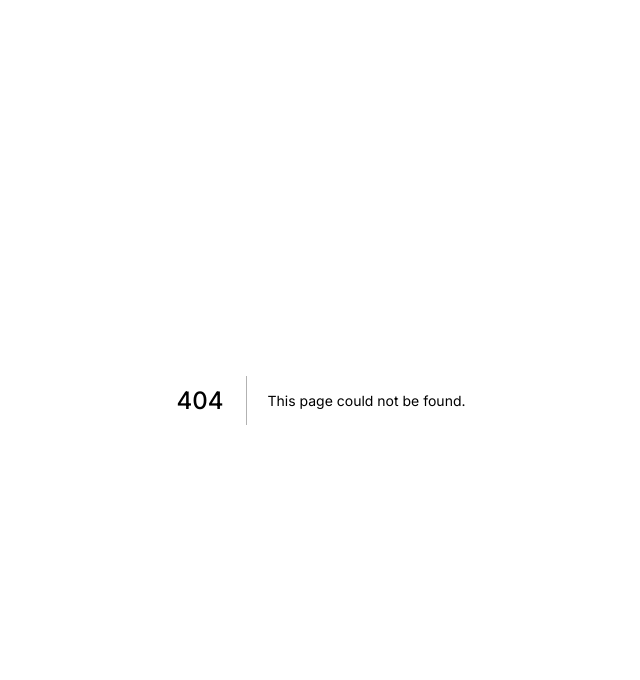
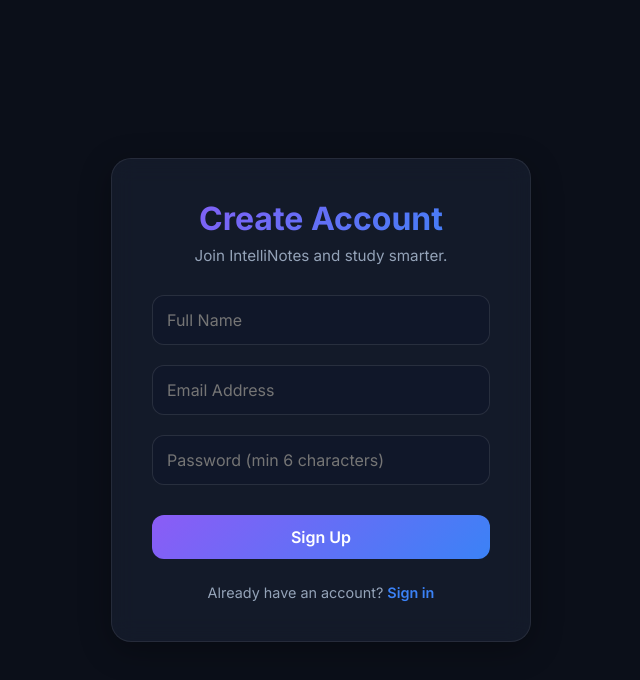
Before and after one commit to Palak-gupta18/IntelliNotes, a Next.js app in the folder frontend/: page /register in a window 1280 px wide. Before the commit this address had no page. Shown: the top 680 px of the page, without its empty margins (319-959 px from the left). Built offline with nearby package versions, Linux system fonts and the light colour scheme.

Commit message:
Create registration page

```diff
--- /dev/null
+++ b/frontend/src/app/register/page.js
@@ -0,0 +1,71 @@
+'use client';
+
+import { useState, useContext } from 'react';
+import Link from 'next/link';
+import { AuthContext } from '../../context/AuthContext';
+import styles from '../auth.module.css';
+
+export default function Register() {
+  const [name, setName] = useState('');
+  const [email, setEmail] = useState('');
+  const [password, setPassword] = useState('');
+  const [error, setError] = useState('');
+
+  const { register } = useContext(AuthContext);
+
+  const handleSubmit = async (e) => {
+    e.preventDefault();
+    setError('');
+
+    const result = await register(name, email, password);
+    if (!result.success) {
+      setError(result.error);
+    }
+  };
+
+  return (
+    <div className={styles.container}>
+      <div className={`glass-panel ${styles.authCard}`}>
+        <h1 className={styles.title}>Create Account</h1>
+        <p className={styles.subtitle}>Join IntelliNotes and study smarter.</p>
+
+        {error && <div className={styles.error}>{error}</div>}
+
+        <form className={styles.form} onSubmit={handleSubmit}>
+          <input
+            type="text"
+            placeholder="Full Name"
+            className="input-field"
+            value={name}
+            onChange={(e) => setName(e.target.value)}
+            required
+          />
+          <input
+            type="email"
+            placeholder="Email Address"
+            className="input-field"
+            value={email}
+            onChange={(e) => setEmail(e.target.value)}
+            required
+          />
+          <input
+            type="password"
+            placeholder="Password (min 6 characters)"
+            className="input-field"
+            value={password}
+            onChange={(e) => setPassword(e.target.value)}
+            required
+            minLength="6"
+          />
+          <button type="submit" className={`btn-primary ${styles.submitBtn}`}>
+            Sign Up
+          </button>
+        </form>
+
+        <p className={styles.linkText}>
+          Already have an account? <Link href="/login" className={styles.link}>Sign in</Link>
+        </p>
+      </div>
+    </div>
+  );
+}
```
